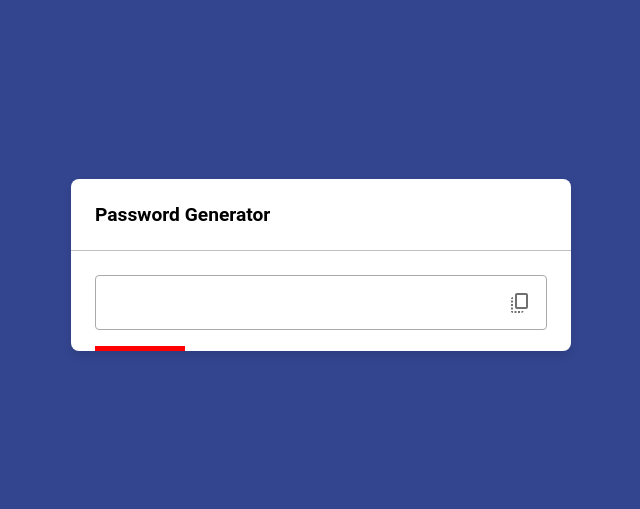
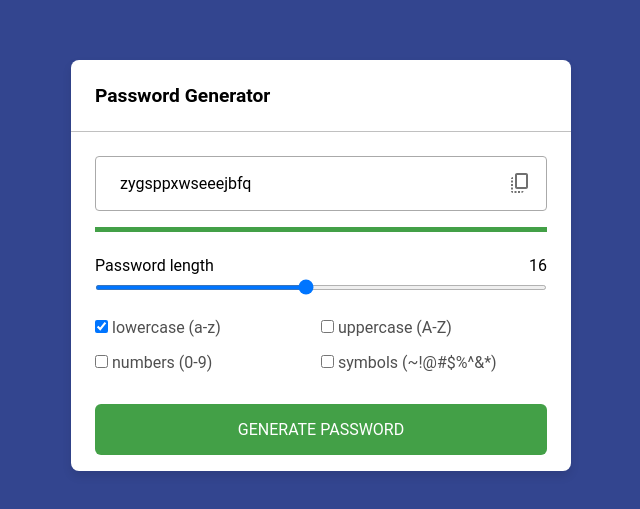
Before and after one commit to qimijoy/vue-password-generator, a Vue app: page / in a window 1280 px wide. Shown: the part 123-632 px from the top of the page, without its empty margins (319-959 px from the left). Built offline with nearby package versions, Linux system fonts and the light colour scheme.

Commit message:
release 1.0

```diff
--- a/package.json
+++ b/package.json
@@ -13,7 +13,6 @@
 		"lint": "eslint ."
 	},
 	"dependencies": {
-		"pinia": "2.2.2",
 		"vue": "3.5.6"
 	},
 	"devDependencies": {
--- a/src/App.vue
+++ b/src/App.vue
@@ -4,39 +4,188 @@
 
 		<div class="password__controls">
 			<div class="password__result">
-				<input class="password__result-input" disabled />
+				<input v-model="password" class="password__result-input" disabled />
 				<BaseIcon class="password__result-copy" icon-name="CopyAll" width="24" height="24">
 					<CopyAll />
 				</BaseIcon>
 			</div>
 
-			<div :class="passwordStrengthClass"></div>
+			<div :class="passwordStrengthComputedClasses"></div>
+
+			<div class="password__length">
+				<div class="password__details">
+					<span>Password length</span>
+					<span>{{ passwordLength }}</span>
+				</div>
+				<input
+					v-model="passwordLength"
+					class="password__length-input"
+					type="range"
+					min="2"
+					max="32"
+					:disabled="isControlsDisabled"
+				/>
+			</div>
+
+			<ul class="password__settings">
+				<li class="password__settings-option">
+					<label class="password__settings-option-label">
+						<input
+							v-model="isLowercase"
+							class="password__settings-option-input"
+							type="checkbox"
+							@change="generatePassword"
+						/>
+						<span>lowercase (a-z)</span>
+					</label>
+				</li>
+				<li class="password__settings-option">
+					<label class="password__settings-option-label">
+						<input
+							v-model="isUppercase"
+							class="password__settings-option-input"
+							type="checkbox"
+							@change="generatePassword"
+						/>
+						<span>uppercase (A-Z)</span>
+					</label>
+				</li>
+				<li class="password__settings-option">
+					<label class="password__settings-option-label">
+						<input
+							v-model="isNumbers"
+							class="password__settings-option-input"
+							type="checkbox"
+							@change="generatePassword"
+						/>
+						<span>numbers (0-9)</span>
+					</label>
+				</li>
+				<li class="password__settings-option">
+					<label class="password__settings-option-label">
+						<input
+							v-model="isSymbols"
+							class="password__settings-option-input"
+							type="checkbox"
+							@change="generatePassword"
+						/>
+						<span>symbols (~!@#$%^&*)</span>
+					</label>
+				</li>
+			</ul>
+
+			<button class="password__generate" :disabled="isControlsDisabled" @click="generatePassword">
+				Generate password
+			</button>
 		</div>
 	</div>
 </template>
 
 <script setup lang="ts">
-	import { computed } from 'vue';
+	import type { Ref, ComputedRef } from 'vue';
+	import type { SymbolsType } from '@/types/symbols.types';
+	import { ref, computed, watch, onMounted } from 'vue';
+
 	import BaseIcon from '@/components/BaseIcon.vue';
 	import CopyAll from '@/components/Icons/CopyAll.vue';
 
-	// STORE
-	import { usePasswordStore } from '@/stores/passwordStore';
-	const passwordStore = usePasswordStore();
+	const SETTINGS = {
+		DEFAULT_PASSWORD_LENGTH: 16,
+	};
+
+	const SYMBOLS: SymbolsType = {
+		lowercase: 'abcdefghijklmnopqrstuvwxyz',
+		uppercase: 'ABCDEFGHIJKLMNOPQRSTUVWXYZ',
+		numbers: '0123456789',
+		symbols: '!$%&|[](){}:;.,*+-#@<>~',
+	};
+
+	// STATES
+	const password: Ref<string> = ref('');
+	const passwordLength: Ref<string> = ref('');
+	const passwordStrengthClass: Ref<string> = ref('');
+	const isLowercase: Ref<boolean> = ref(true);
+	const isUppercase: Ref<boolean> = ref(false);
+	const isNumbers: Ref<boolean> = ref(false);
+	const isSymbols: Ref<boolean> = ref(false);
 
 	// COMPUTED
-	const test = computed(() => passwordStore.test);
+	const passwordStrengthComputedClasses: ComputedRef<string[]> = computed(() => {
+		return ['password__indicator', passwordStrengthClass.value];
+	});
 
-	const passwordStrengthClass = computed(() => {
-		return ['password__indicator', 'password__indicator_weak'];
+	const isControlsDisabled: ComputedRef<boolean> = computed(() => {
+		return !(isLowercase.value || isUppercase.value || isNumbers.value || isSymbols.value);
 	});
+
+	const passwordSymbols: ComputedRef<string> = computed(() => {
+		let symbols = '';
+
+		if (isLowercase.value) symbols += SYMBOLS.lowercase;
+		if (isUppercase.value) symbols += SYMBOLS.uppercase;
+		if (isNumbers.value) symbols += SYMBOLS.numbers;
+		if (isSymbols.value) symbols += SYMBOLS.symbols;
+
+		return shuffleString(symbols);
+	});
+
+	// HOOKS
+	onMounted(() => {
+		passwordLength.value = String(SETTINGS.DEFAULT_PASSWORD_LENGTH);
+	});
+
+	// WATCHERS
+	watch(passwordLength, () => {
+		generatePassword();
+		updatePasswordIndicator();
+	});
+
+	// METHODS
+	const generatePassword = () => {
+		if (isControlsDisabled.value) {
+			return;
+		}
+
+		password.value = '';
+
+		for (let i = 0; i < +passwordLength.value; i++) {
+			password.value += getRandomSymbol(passwordSymbols.value);
+		}
+	};
+
+	const getRandomSymbol = (symbols: string) => {
+		return symbols[getRandomInRange(0, symbols.length - 1)];
+	};
+
+	const shuffleString = (string: string) => {
+		return string
+			.split('')
+			.sort(() => 0.5 - Math.random())
+			.join('');
+	};
+
+	const getRandomInRange = (min: number, max: number) => {
+		return Math.floor(Math.random() * (max - min + 1)) + min;
+	};
+
+	const updatePasswordIndicator = () => {
+		const length = +passwordLength.value;
+
+		if (length >= 16) {
+			passwordStrengthClass.value = 'password__indicator_strong';
+		} else if (length >= 8) {
+			passwordStrengthClass.value = 'password__indicator_average';
+		} else {
+			passwordStrengthClass.value = 'password__indicator_weak';
+		}
+	};
 </script>
 
 <style lang="scss">
 	.password__container {
 		width: 500px;
 
-		background-color: white;
+		background-color: #ffffff;
 		border-radius: 8px;
 		box-shadow: 0 5px 10px rgb(0 0 0 / 0.1);
 	}
@@ -65,7 +214,7 @@
 
 		font-size: 1rem;
 
-		color: black;
+		color: #000000;
 		background: none;
 		border: 1px solid #aaaaaa;
 		border-radius: 4px;
@@ -105,6 +254,8 @@
 			width: 50%;
 			height: 100%;
 			content: '';
+
+			transition: width 0.3s ease;
 		}
 	}
 
@@ -112,7 +263,94 @@
 		&:before {
 			width: 20%;
 
-			background-color: red;
+			background-color: #ff0000;
+		}
+	}
+
+	.password__indicator_average {
+		&:before {
+			width: 50%;
+
+			background-color: #ffa500;
+		}
+	}
+
+	.password__indicator_strong {
+		&:before {
+			width: 100%;
+
+			background-color: #43a047;
+		}
+	}
+
+	.password__length {
+		margin: 1.5rem 0;
+	}
+
+	.password__length-input {
+		width: 100%;
+		height: 5px;
+
+		cursor: pointer;
+	}
+
+	.password__details {
+		display: flex;
+		justify-content: space-between;
+	}
+
+	.password__settings {
+		display: flex;
+		flex-wrap: wrap;
+		list-style: none;
+
+		margin-top: 1rem;
+	}
+
+	.password__settings-option {
+		display: flex;
+
+		width: 50%;
+		margin-bottom: 1rem;
+		align-items: center;
+	}
+
+	.password__settings-option-input {
+		margin-right: 4px;
+	}
+
+	.password__settings-option-label {
+		color: #4f4f4f;
+
+		cursor: pointer;
+	}
+
+	.password__generate {
+		width: 100%;
+
+		margin: 1rem 0;
+		padding: 1rem 0;
+
+		font-size: 1rem;
+
+		color: #ffffff;
+		background-color: #43a047;
+		border: none;
+
+		border-radius: 6px;
+
+		text-transform: uppercase;
+
+		cursor: pointer;
+
+		transition: background-color 0.3s ease;
+
+		&:hover {
+			background-color: #3a7e3e;
+		}
+
+		&:disabled {
+			background-color: #8e8e8e;
 		}
 	}
 </style>
--- a/src/main.ts
+++ b/src/main.ts
@@ -3,10 +3,6 @@ import { createApp } from 'vue';
 import App from './App.vue';
 const app = createApp(App);
 
-// PINIA
-import { createPinia } from 'pinia';
-app.use(createPinia());
-
 // STYLES
 import '@/assets/styles/main.css';
 
--- a/src/stores/passwordStore.ts
+++ /dev/null
@@ -1,10 +0,0 @@
-import { defineStore } from 'pinia';
-import { ref } from 'vue';
-
-export const usePasswordStore = defineStore('passwordStore', () => {
-	const test = ref('hello');
-
-	return {
-		test,
-	};
-});
--- /dev/null
+++ b/src/types/symbols.types.ts
@@ -0,0 +1,6 @@
+export interface SymbolsType {
+	lowercase: string;
+	uppercase: string;
+	numbers: string;
+	symbols: string;
+}
```
Also changed, not shown: 1 other file (tests, documents, lock files or other folders).
